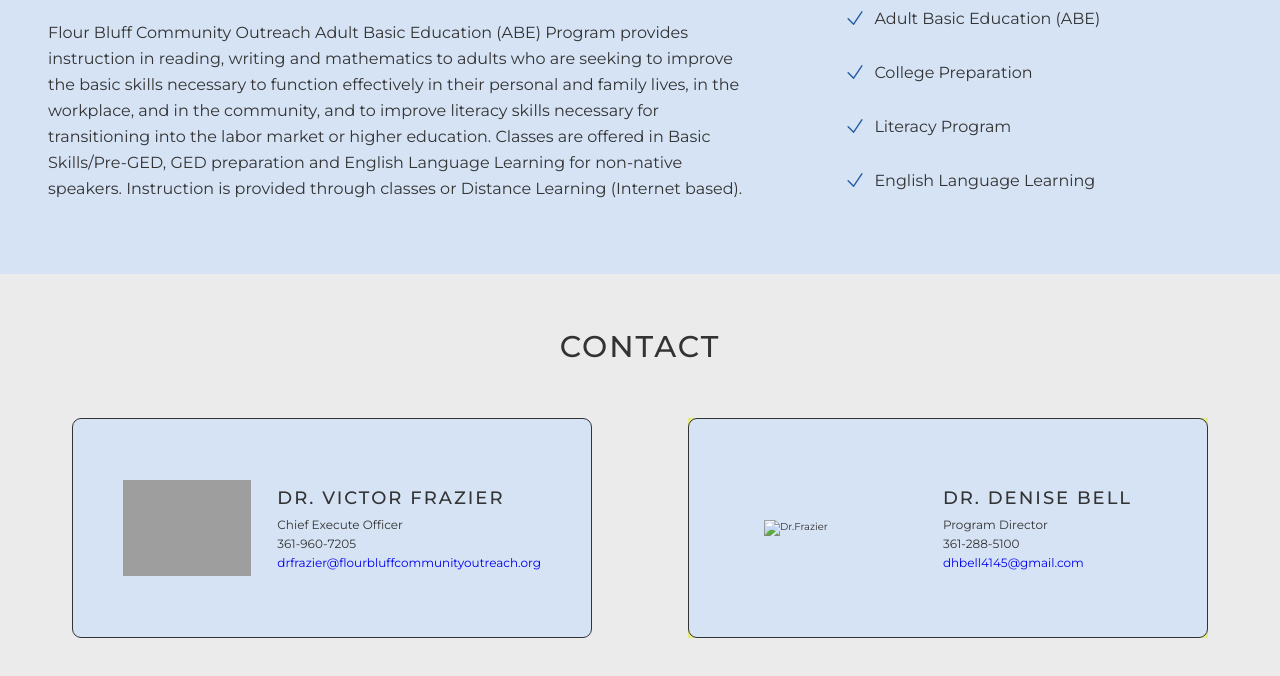
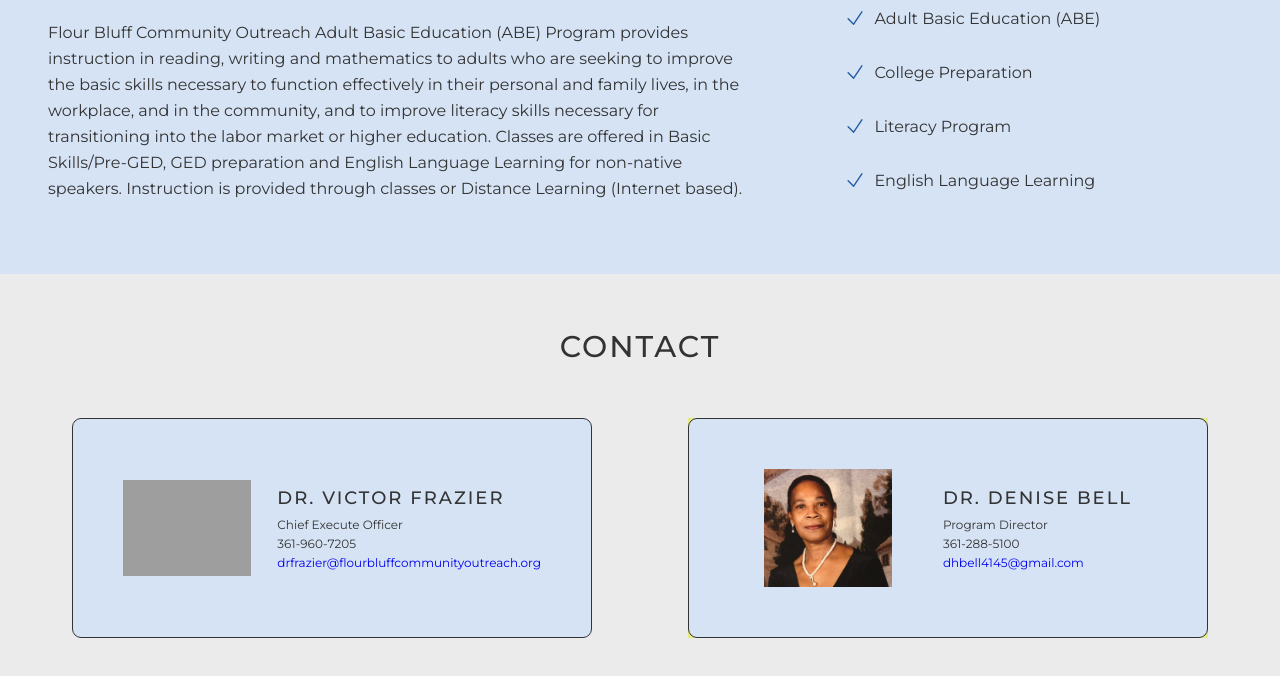
Before and after one commit to life423/community-center, a website: page index.html in a window 1280 px wide. Shown: the part 634-1310 px from the top of the page. Drawn offline with Linux system fonts and the light colour scheme; grey boxes are pictures that could not be loaded.

Commit message:
pictures look good enough for now

```diff
--- a/index.html
+++ b/index.html
@@ -183,7 +183,7 @@
           <div class="contact__right"><div class="card">
               <div class="card__img-box">
                 <img
-                  src="./img/bell.png"
+                  src="./img/bell.JPG"
                   alt="Dr.Frazier"
                   class="card__img"
 
--- a/sass/components/_card.scss
+++ b/sass/components/_card.scss
@@ -8,7 +8,6 @@
     justify-content: space-evenly;
 
     background-color: #d5e3f5;
-
 
 
 
--- a/sass/components/_services.scss
+++ b/sass/components/_services.scss
@@ -32,12 +32,6 @@
     gap: 3.2rem;
 
     flex: 0 0 40%
-
-
-
-
-
-
   }
 
   &__item {
```
Also changed, not shown: 2 other files.
